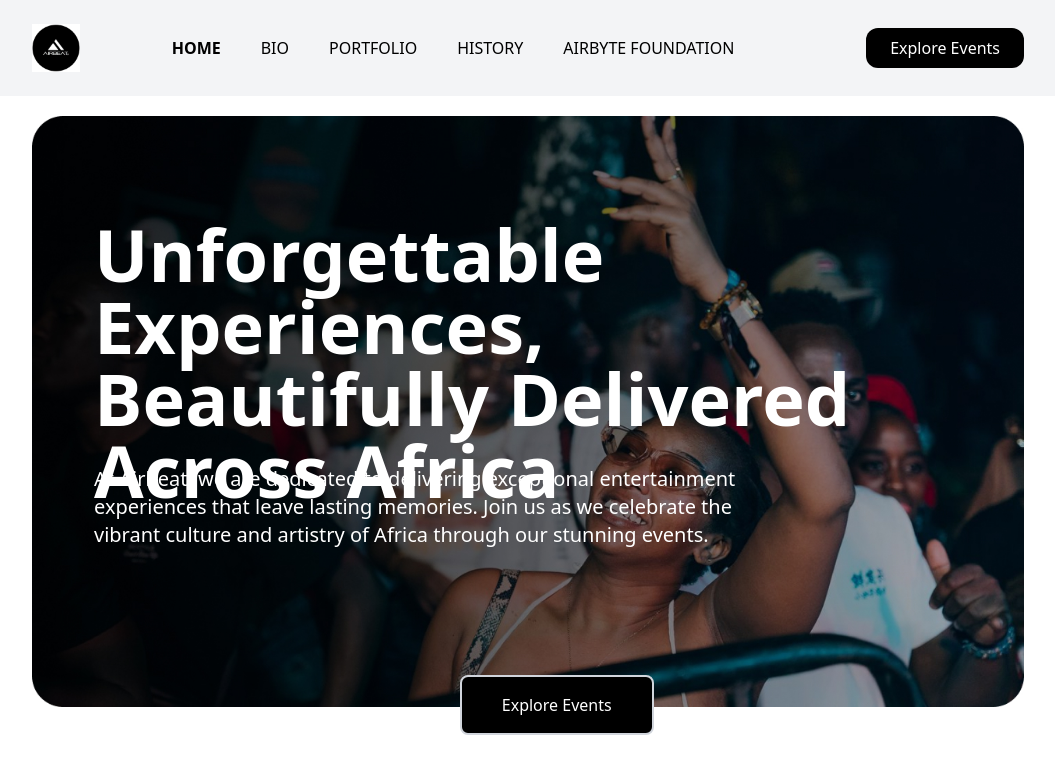
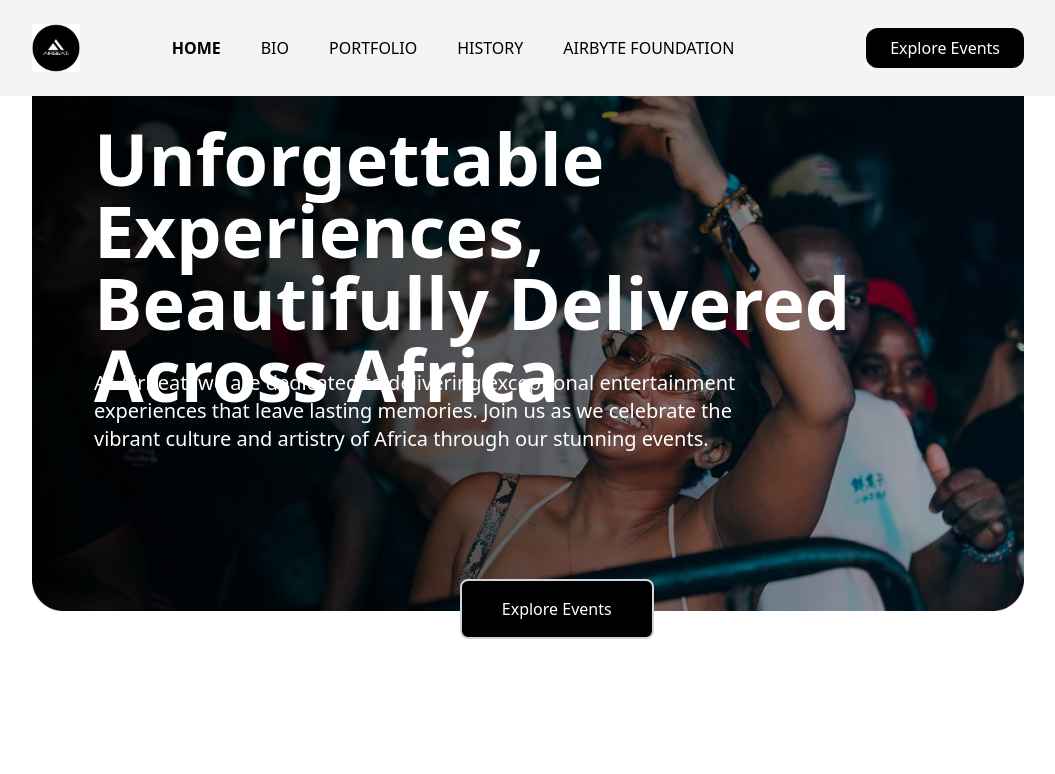
Before and after one commit to Fredenga/airbyte, a React (Vite) app: page / in a window 1280 px wide. Shown: the top 774 px of the page, without its empty margins (112-1167 px from the left). Built offline with nearby package versions, Linux system fonts and the light colour scheme.

Commit message:
modify navbar

```diff
--- a/src/components/Navbar.tsx
+++ b/src/components/Navbar.tsx
@@ -1,6 +1,6 @@
 const Navbar = () => {
   return (
-    <nav className="bg-gray-100 h-24 flex items-center justify-between md:px-36">
+    <nav className="fixed top-0 w-full h-24 z-10 bg-gray-100  flex items-center justify-between md:px-36">
       <div id="left-nav" className="">
         <img
           src="/src/assets/logo.jpg"
```
